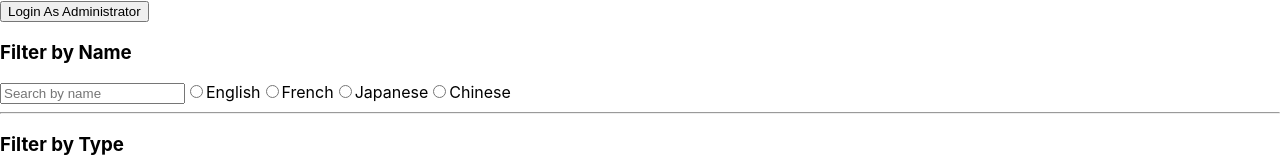
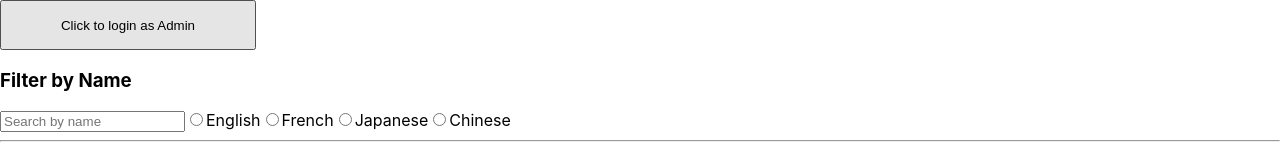
Before and after one commit to Damon-Jo/COMP4537, a React (Create React App) app in the folder Assignment3/client/: page / in a window 1280 px wide. Shown: the top 160 px of the page. Built offline with nearby package versions, Linux system fonts and the light colour scheme; no server answers.

Commit message:
styling button for login

```diff
--- a/Assignment3/client/package.json
+++ b/Assignment3/client/package.json
@@ -10,8 +10,10 @@
     "@testing-library/react": "^13.4.0",
     "@testing-library/user-event": "^13.5.0",
     "axios": "^1.2.0",
+    "bootstrap": "^5.2.3",
     "jwt-decode": "^3.1.2",
     "react": "^18.2.0",
+    "react-bootstrap": "^2.6.0",
     "react-dom": "^18.2.0",
     "react-router-dom": "^6.4.3",
     "react-scripts": "5.0.1",
--- a/Assignment3/client/src/DefaultPage.js
+++ b/Assignment3/client/src/DefaultPage.js
@@ -3,6 +3,7 @@ import Page from './Page'
 import Pagination from './Pagination';
 import axios from 'axios'
 import Filters from './Filters';
+import {Button} from 'react-bootstrap';
 
 function DefaultPage() {
   const [pokemons, setPokemons] = useState([]);
@@ -17,7 +18,7 @@ function DefaultPage() {
   }, [pokemons]
   );
 
-  // Get Pokemon types from pokemon
+  // pokemon types
   const types = ['Grass', 'Poison', 'Fire', 'Flying', 'Water', 'Bug', 'Normal', 'Electric', 'Ground', 'Fairy', 'Fighting', 'Psychic', 'Rock', 'Steel', 'Ice', 'Ghost', 'Dragon', 'Dark']
 
   useEffect(() => {
@@ -35,19 +36,24 @@ function DefaultPage() {
     }
   }, [])
 
-  const jumpToAdminLogin = () => {
-    window.location.href = "/adminLogin"
-    }
-
-
   const indexOfLastRecord = currentPage * pokemonsPerPage;
   const indexOfFirstRecord = indexOfLastRecord - pokemonsPerPage;
   const currentPokemons = filteredPokemons.slice(indexOfFirstRecord, indexOfLastRecord)
   const numberOfPages = Math.ceil(filteredPokemons.length / pokemonsPerPage);
 
+  const MoveLogin = () => {
+    window.location.href = "/adminLogin"
+    }
+
   return (
     <>
-    <button onClick={jumpToAdminLogin}>Login As Administrator</button>
+
+    <button
+      style={{ fontSize: "30",textAlign:"center", width: "20%", height: "50px",  alignItems: 'center',}}
+      onClick={MoveLogin}>
+        Click to login as Admin
+    </button>
+
       < Filters
         setCurrentPage={setCurrentPage}
         pokemons={pokemons}
@@ -56,14 +62,9 @@ function DefaultPage() {
         selectedTypes={selectedTypes}
         types={types}
       />
-      < Page
-        currentPokemons={currentPokemons}
-        currentPage={currentPage}
+      < Page currentPokemons={currentPokemons} currentPage={currentPage}
       />
-      < Pagination
-        numberOfPages={numberOfPages}
-        currentPage={currentPage}
-        setCurrentPage={setCurrentPage}
+      < Pagination numberOfPages={numberOfPages} currentPage={currentPage} setCurrentPage={setCurrentPage}
       />
     </>
   )
--- a/Assignment3/client/src/index.css
+++ b/Assignment3/client/src/index.css
@@ -11,3 +11,9 @@ code {
   font-family: source-code-pro, Menlo, Monaco, Consolas, 'Courier New',
     monospace;
 }
+
+.pokemon-list {
+  display: flex;
+  flex-wrap: wrap;
+  justify-content: center;
+}
```
Also changed, not shown: 1 other file (tests, documents, lock files or other folders).
